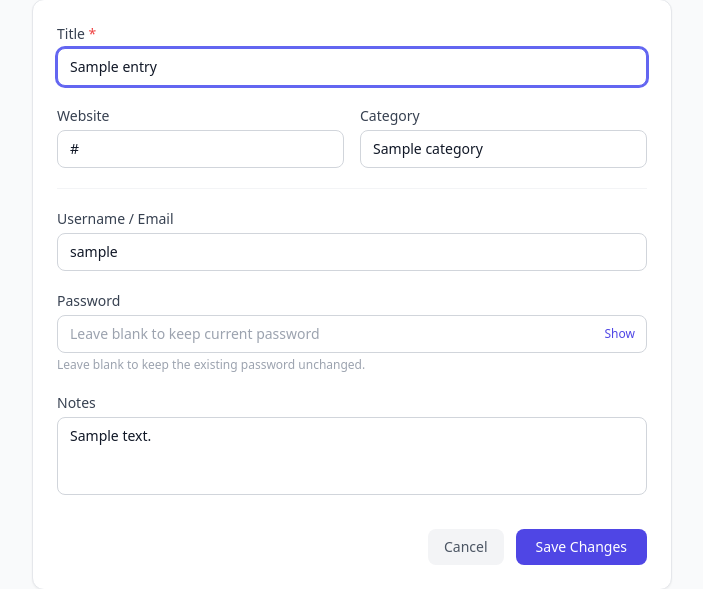
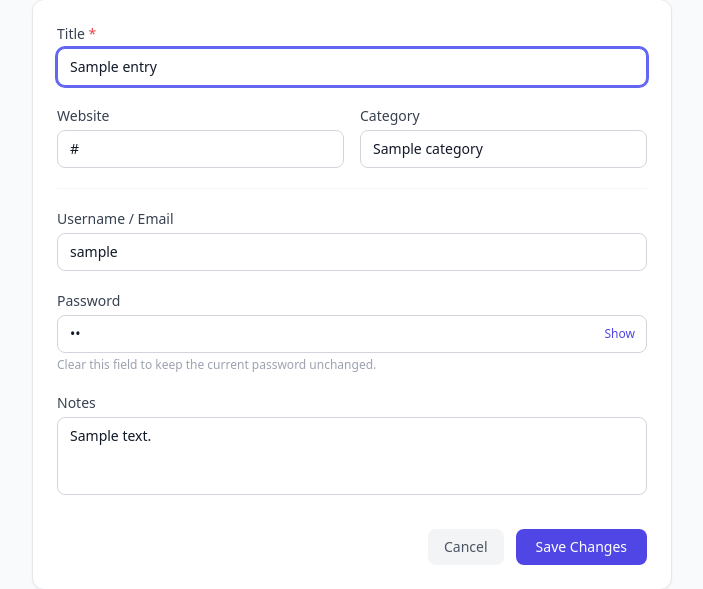
Before and after one commit to Thedeadman0612/SecureVault, a Python web app: template app/templates/entry_form.html in a window 1280 px wide. Shown: the part 142-731 px from the top of the page, without its empty margins (288-991 px from the left). Run offline with Jinja, Linux system fonts and the light colour scheme; the template is opened without the code that fills it: most values are stand-ins (such as "Sample title", 1, 10 or a date in 2020); some libraries are stand-ins or nearby versions.

Commit message:
Fix password field in edit mode

```diff
--- a/app/templates/entry_form.html
+++ b/app/templates/entry_form.html
@@ -126,7 +126,8 @@
           type="password"
           {% if not is_edit %}required{% endif %}
           autocomplete="off"
-          placeholder="{{ 'Leave blank to keep current password' if is_edit else 'Enter password' }}"
+          value="{{ entry.password if is_edit else '' }}"
+          placeholder="Enter password"
           class="w-full px-3 py-2 pr-16 border border-gray-300 rounded-lg text-sm
                  focus:outline-none focus:ring-2 focus:ring-indigo-500 focus:border-indigo-500"
         >
@@ -141,7 +142,7 @@
         </button>
       </div>
       {% if is_edit %}
-      <p class="text-xs text-gray-400 mt-1">Leave blank to keep the existing password unchanged.</p>
+      <p class="text-xs text-gray-400 mt-1">Clear this field to keep the current password unchanged.</p>
       {% endif %}
     </div>
 
```
